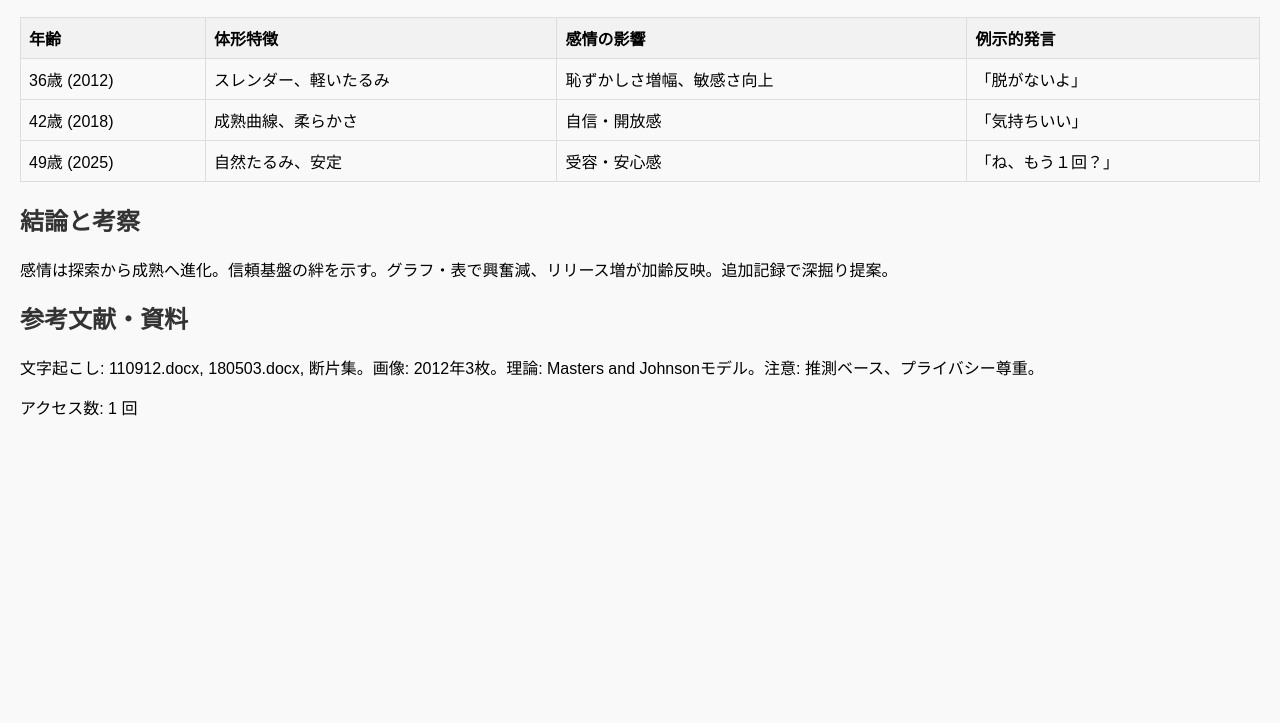
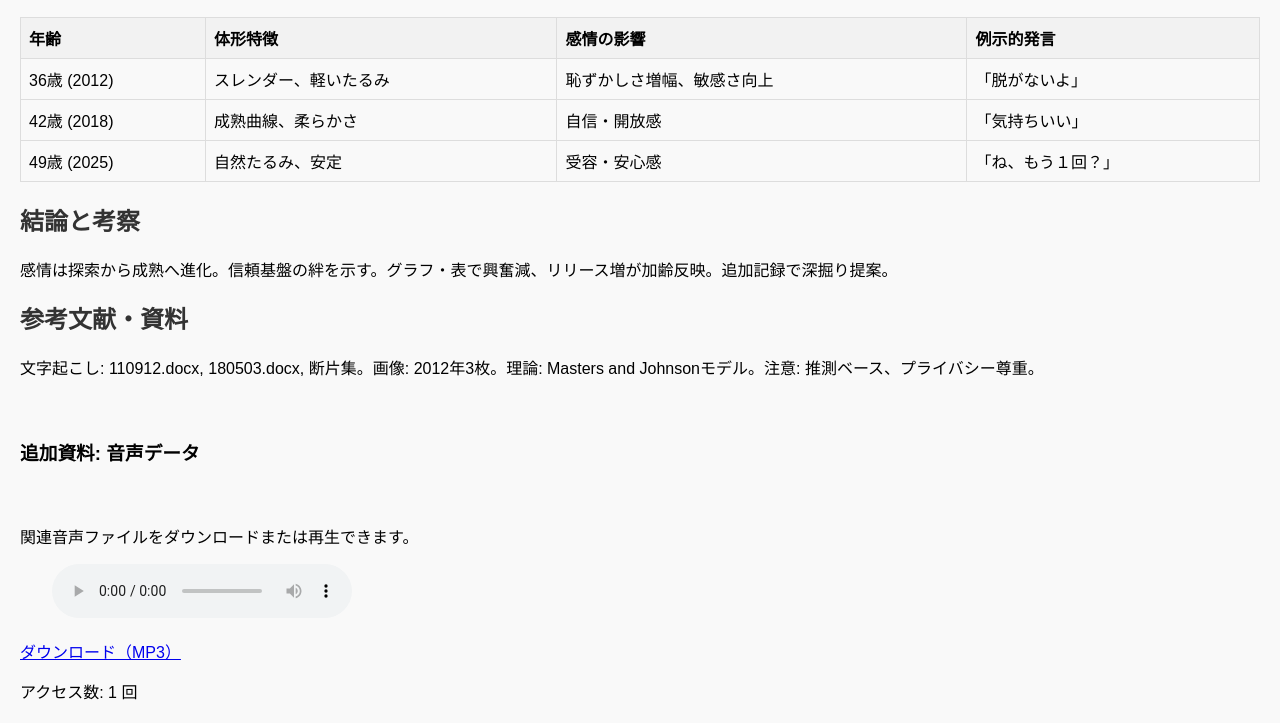
Before and after one commit to aegkoe/emotion-report, a plain HTML site: page index.html in a window 1280 px wide. Shown: the part 4085-4808 px from the top of the page. Before the commit the page ends 4524 px from the top, so only its background shows below. Drawn offline with nearby package versions, Linux system fonts and the light colour scheme.

Commit message:
Add audio link

```diff
--- a/index.html
+++ b/index.html
@@ -104,7 +104,13 @@
 
     <h2>参考文献・資料</h2>
     <p>文字起こし: 110912.docx, 180503.docx, 断片集。画像: 2012年3枚。理論: Masters and Johnsonモデル。注意: 推測ベース、プライバシー尊重。</p>
-
+　　<h3>追加資料: 音声データ</h3>
+　　<p>関連音声ファイルをダウンロードまたは再生できます。</p>
+　　<audio controls>
+  　　<source src="emotion-audio.mp3" type="audio/mpeg">
+  　　ブラウザがMP3をサポートしていません。
+　　</audio>
+　　<p><a href="emotion-audio.mp3" download>ダウンロード（MP3）</a></p>
     <!-- アクセスカウンター -->
     <p id="accessCount">アクセス数: 0 回</p>
 
@@ -157,4 +163,5 @@
         document.getElementById('accessCount').innerText = 'アクセス数: ' + accessCount + ' 回';
     </script>
 </body>
+
 </html>
```
